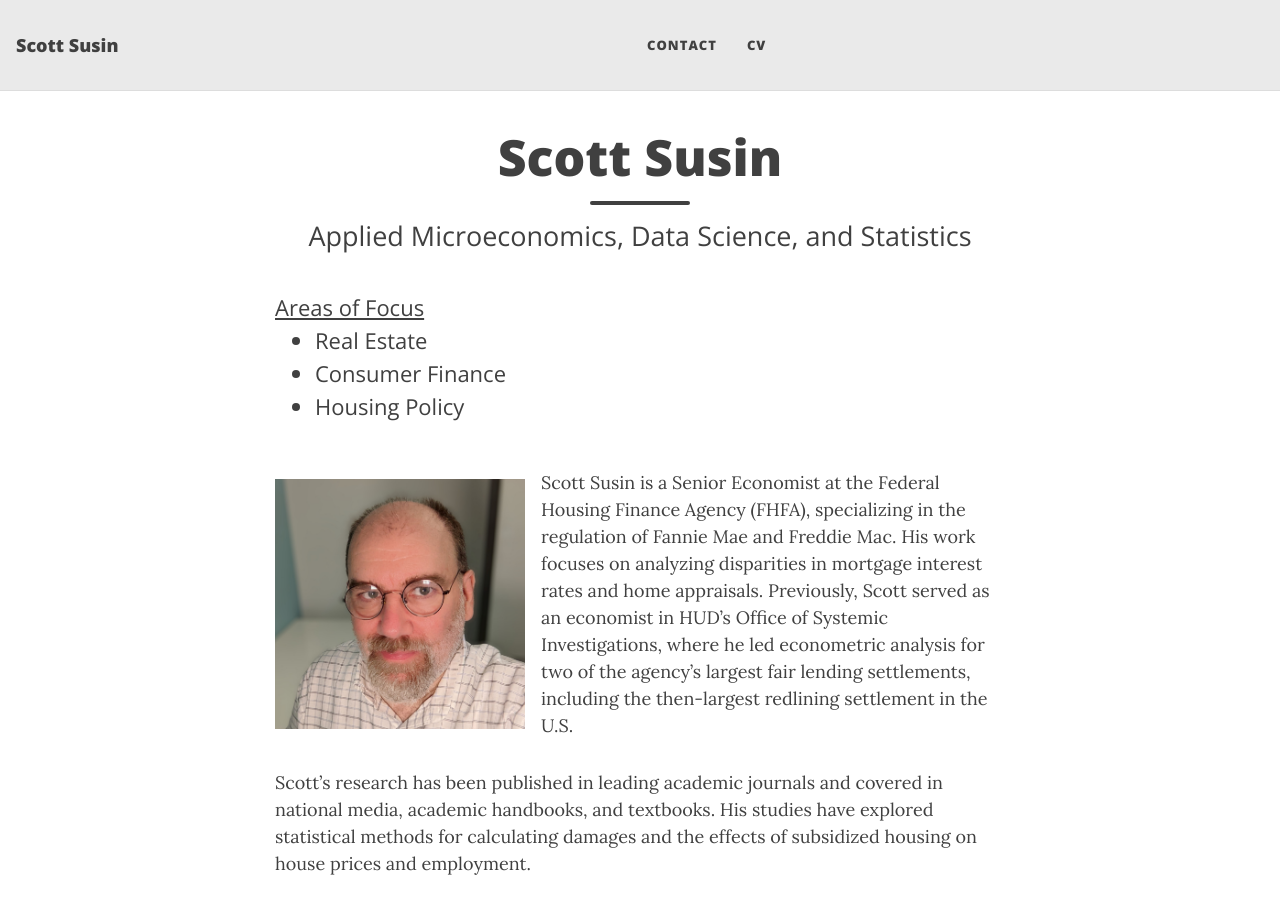
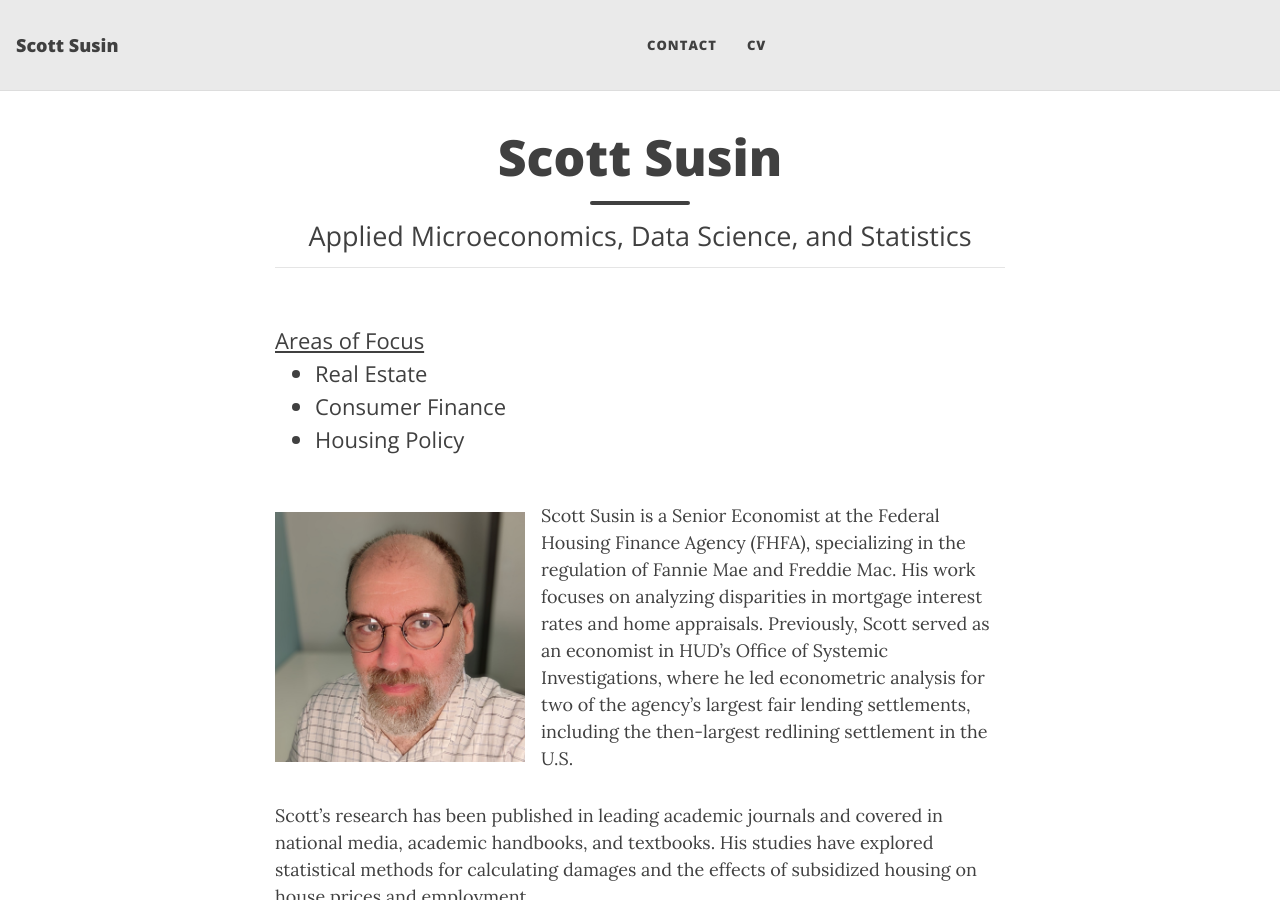
Before and after one commit to ssusin270/ScottSusinCom, a Jekyll site: the page built from index.md, in a window 1280 px wide and 900 px high. Built offline with Jekyll 4.4.1, drawn with Linux system fonts in a browser that asks for light colours.

Commit message:
Update header.html

```diff
--- a/_includes/header.html
+++ b/_includes/header.html
@@ -31,6 +31,7 @@
             {% else %}
               <h2 class="{{ include.type }}-subheading">{{ page.subtitle | strip_html }}</h2>
             {% endif %}
+            <hr class="medium">
           {% endif %}
 
           {% if include.type == "post" %}
```
